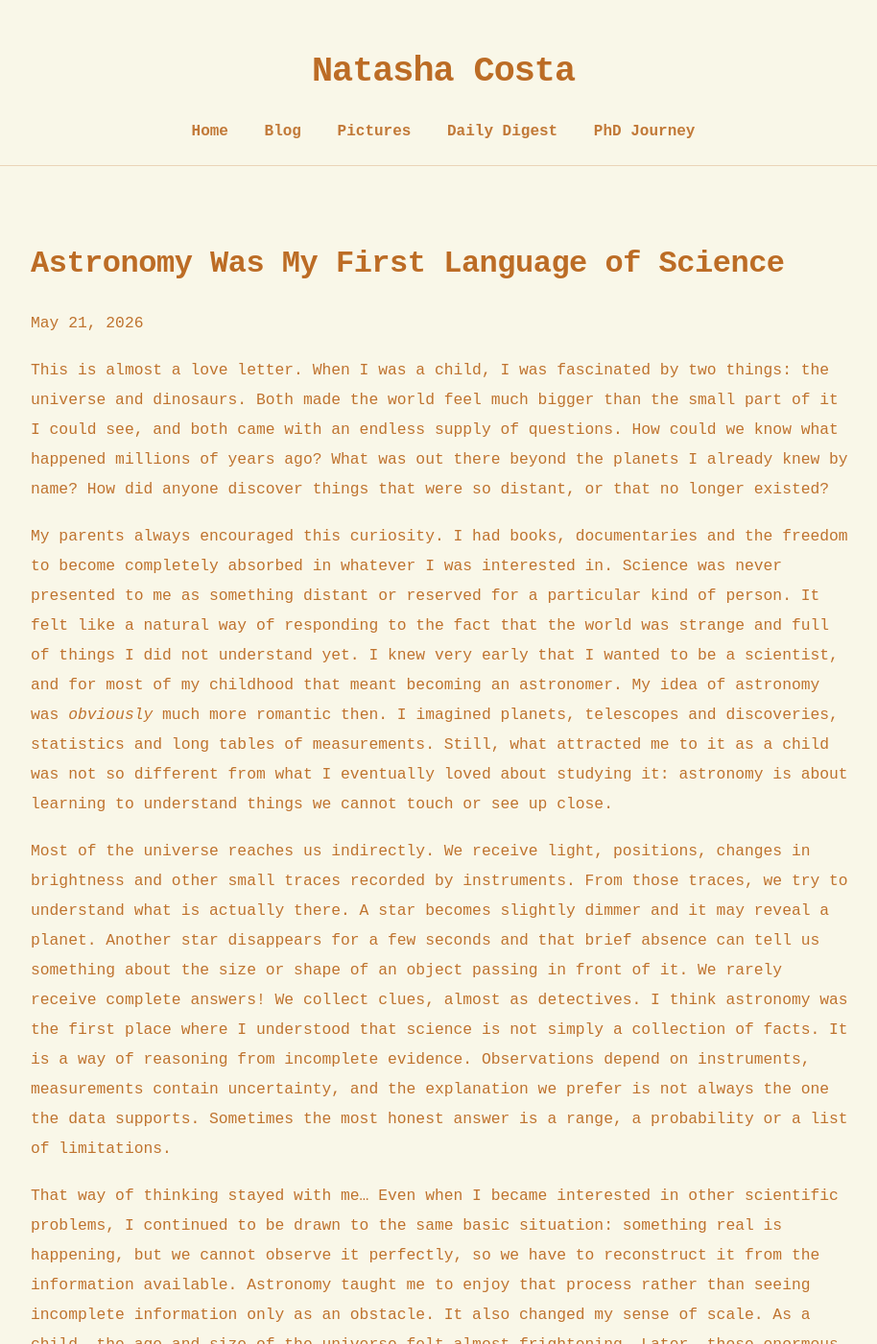
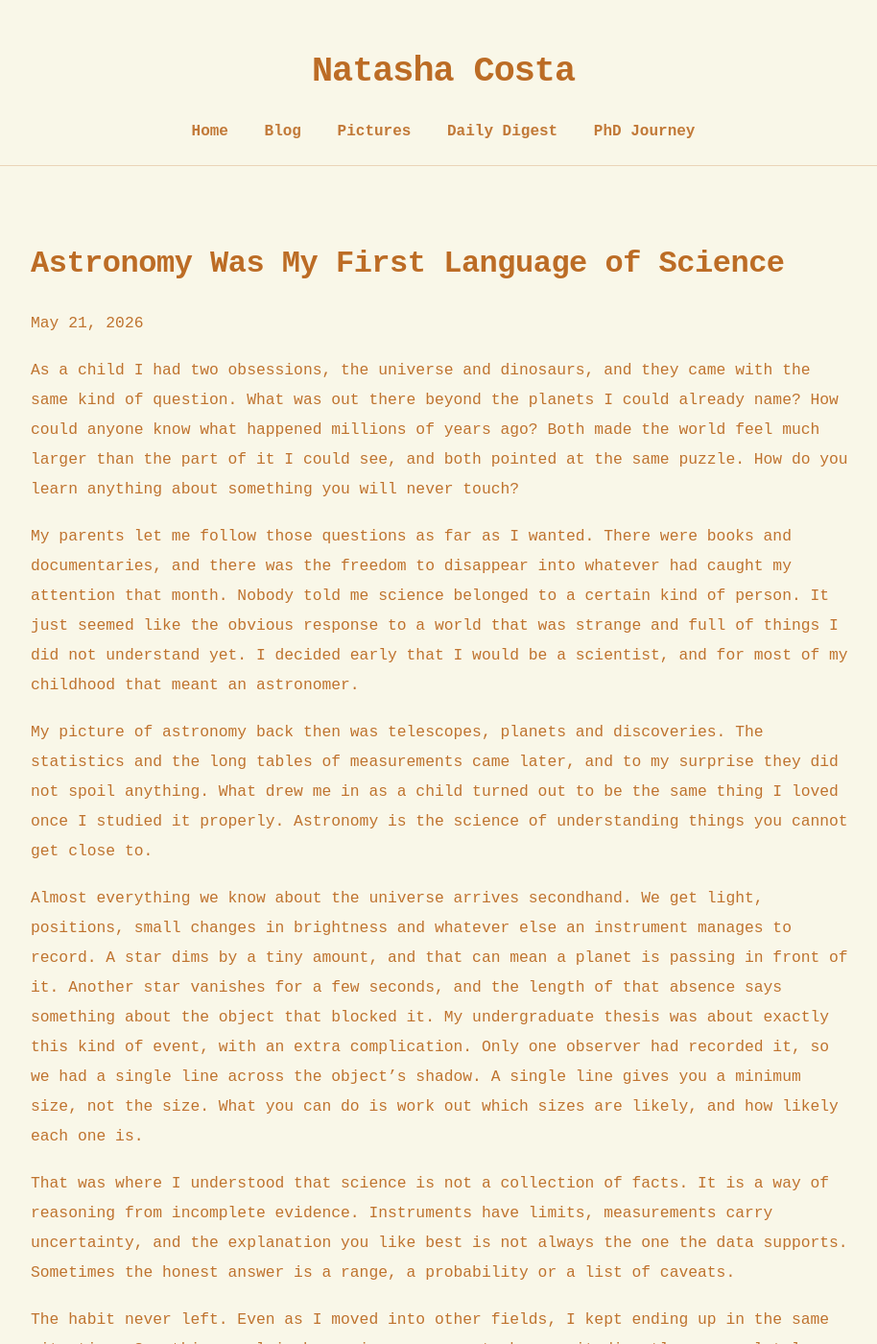
Before and after one commit to AstroNatasha/AstroNatasha.github.io, a Jekyll site: the page built from _posts/2026-04-10-blabla.md, in a window 1280 px wide and 1400 px high. Shown: the whole window at 96% size, without its empty margins (178-1092 px from the left). Built offline with Jekyll 4.4.1, drawn with Linux system fonts in a browser that asks for light colours; some of the changed text lies outside the part shown.

Commit message:
Update Posts “2026-04-10-blabla”

```diff
--- a/_posts/2026-04-10-blabla.md
+++ b/_posts/2026-04-10-blabla.md
@@ -3,14 +3,20 @@ layout: post
 title: Astronomy Was My First Language of Science
 date: 2026-05-21
 ---
-This is almost a love letter. When I was a child, I was fascinated by two things: the universe and dinosaurs. Both made the world feel much bigger than the small part of it I could see, and both came with an endless supply of questions. How could we know what happened millions of years ago? What was out there beyond the planets I already knew by name? How did anyone discover things that were so distant, or that no longer existed?
+As a child I had two obsessions, the universe and dinosaurs, and they came with the same kind of question. What was out there beyond the planets I could already name? How could anyone know what happened millions of years ago? Both made the world feel much larger than the part of it I could see, and both pointed at the same puzzle. How do you learn anything about something you will never touch?
 
-My parents always encouraged this curiosity. I had books, documentaries and the freedom to become completely absorbed in whatever I was interested in. Science was never presented to me as something distant or reserved for a particular kind of person. It felt like a natural way of responding to the fact that the world was strange and full of things I did not understand yet. I knew very early that I wanted to be a scientist, and for most of my childhood that meant becoming an astronomer. My idea of astronomy was *obviously* much more romantic then. I imagined planets, telescopes and discoveries, statistics and long tables of measurements. Still, what attracted me to it as a child was not so different from what I eventually loved about studying it: astronomy is about learning to understand things we cannot touch or see up close.
+My parents let me follow those questions as far as I wanted. There were books and documentaries, and there was the freedom to disappear into whatever had caught my attention that month. Nobody told me science belonged to a certain kind of person. It just seemed like the obvious response to a world that was strange and full of things I did not understand yet. I decided early that I would be a scientist, and for most of my childhood that meant an astronomer.
 
-Most of the universe reaches us indirectly. We receive light, positions, changes in brightness and other small traces recorded by instruments. From those traces, we try to understand what is actually there. A star becomes slightly dimmer and it may reveal a planet. Another star disappears for a few seconds and that brief absence can tell us something about the size or shape of an object passing in front of it. We rarely receive complete answers! We collect clues, almost as detectives. I think astronomy was the first place where I understood that science is not simply a collection of facts. It is a way of reasoning from incomplete evidence. Observations depend on instruments, measurements contain uncertainty, and the explanation we prefer is not always the one the data supports. Sometimes the most honest answer is a range, a probability or a list of limitations.
+My picture of astronomy back then was telescopes, planets and discoveries. The statistics and the long tables of measurements came later, and to my surprise they did not spoil anything. What drew me in as a child turned out to be the same thing I loved once I studied it properly. Astronomy is the science of understanding things you cannot get close to.
 
-That way of thinking stayed with me... Even when I became interested in other scientific problems, I continued to be drawn to the same basic situation: something real is happening, but we cannot observe it perfectly, so we have to reconstruct it from the information available. Astronomy taught me to enjoy that process rather than seeing incomplete information only as an obstacle. It also changed my sense of scale. As a child, the age and size of the universe felt almost frightening. Later, those enormous numbers became quantities that could be measured and compared, even if they never became truly intuitive. There is still something extraordinary about the fact that we can study objects we will never reach and events that happened long before human beings existed. We are very small, but not entirely incapable of understanding what surrounds us.
+Almost everything we know about the universe arrives secondhand. We get light, positions, small changes in brightness and whatever else an instrument manages to record. A star dims by a tiny amount, and that can mean a planet is passing in front of it. Another star vanishes for a few seconds, and the length of that absence says something about the object that blocked it. My undergraduate thesis was about exactly this kind of event, with an extra complication. Only one observer had recorded it, so we had a single line across the object's shadow. A single line gives you a minimum size, not the size. What you can do is work out which sizes are likely, and how likely each one is.
 
-Astronomy also shaped the way I think about scientific communication. Before I could understand equations or technical papers, other people gave me ways into science through books, images and explanations. They made the universe feel accessible without making it feel less mysterious. That experience stayed with me, and it is part of why I have always cared about sharing science as well as doing it. I no longer think that loving a subject means having to remain inside its boundaries forever. Interests change, questions lead elsewhere, and scientific lives rarely follow the clean path we imagine when we are children. But astronomy still feels like the place where I first learned how to ask questions, how to live with uncertainty and how to turn wonder into something more precise.
+That was where I understood that science is not a collection of facts. It is a way of reasoning from incomplete evidence. Instruments have limits, measurements carry uncertainty, and the explanation you like best is not always the one the data supports. Sometimes the honest answer is a range, a probability or a list of caveats.
 
-It was the first language in which science made sense to me and I still recognize its accent in the way I think.
+The habit never left. Even as I moved into other fields, I kept ending up in the same situation. Something real is happening, we cannot observe it directly or completely, and we have to reconstruct it from what reaches us. Astronomy taught me to enjoy that work instead of treating missing information as an obstacle.
+
+It also changed my sense of scale. As a child, the size and age of the universe felt close to frightening. Later those numbers became quantities to measure and compare, even if they never became intuitive. It still seems remarkable to me that we can study objects we will never reach and events that ended long before there was anyone around to notice them. We are very small, but we are not helpless in front of what surrounds us.
+
+Astronomy is also why I care about explaining science and not only doing it. Long before I could read an equation, other people handed me the universe through books, pictures and patient explanations. They made it accessible without making it less mysterious. Years later I wrote a book of my own for the same reason.
+
+I no longer think that loving a subject means staying inside it forever. Questions lead elsewhere, and scientific lives rarely follow the path we draw for them as children. Mine now runs through navigation, tracking and estimation more than through telescopes. But astronomy is where I first learned to ask questions, to live with uncertainty and to turn wonder into something more precise. It was the first language in which science made sense to me, and I can still hear its accent in the way I think.
```
